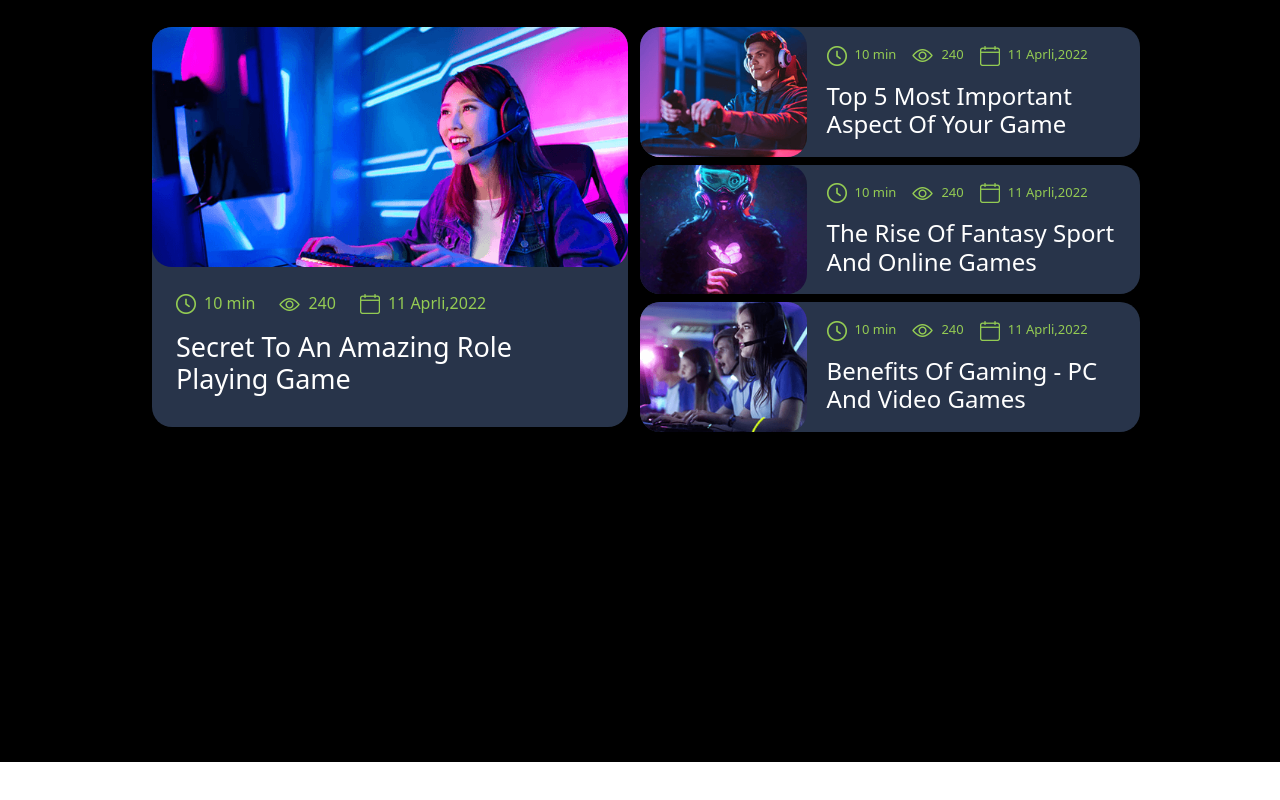
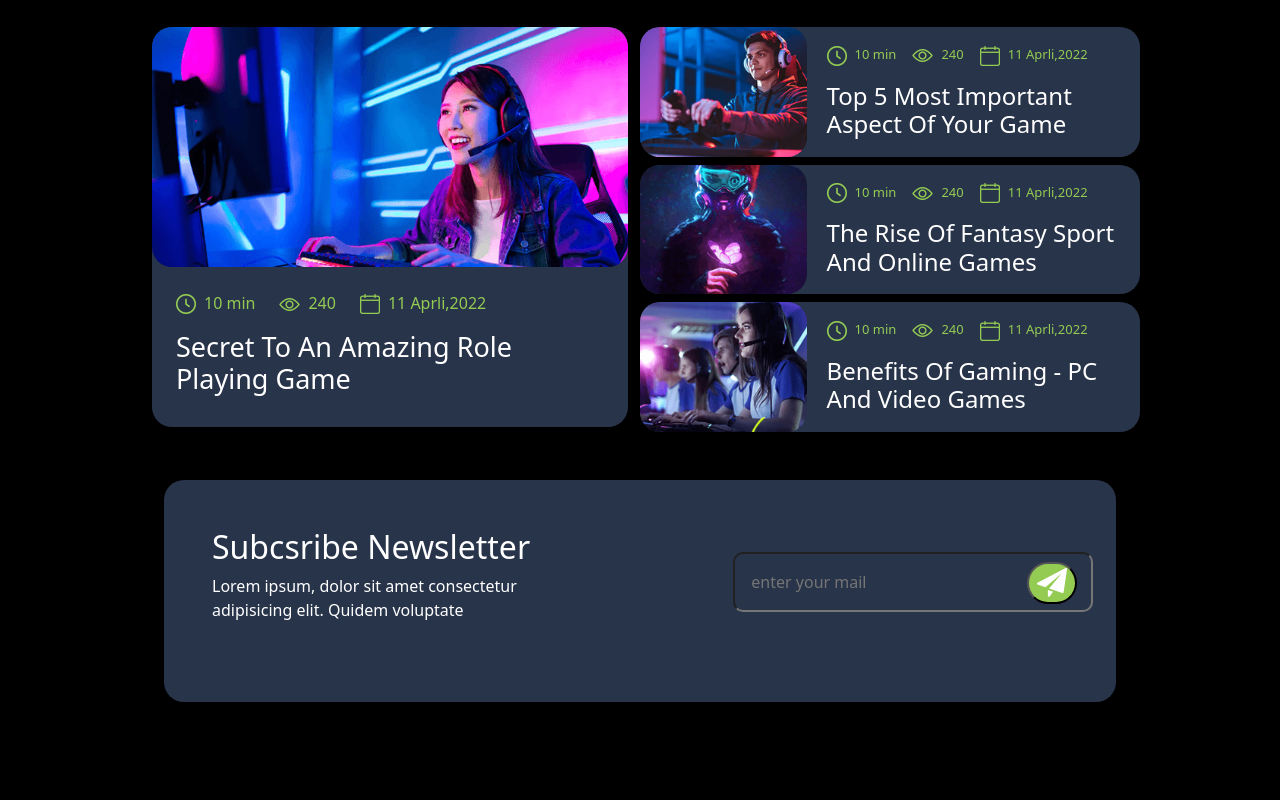
Before and after one commit to alex2000d/proj-html-vuejs, a Vue app: page / in a window 1280 px wide. Shown: the part 5005-5805 px from the top of the page. Before the commit the page ends 5767 px from the top, so only its background shows below. Built offline with nearby package versions, Linux system fonts and the light colour scheme; the HTML template or start-up script is replaced by a standard one.

Commit message:
[UPD] added the section news letter

```diff
--- a/src/components/AppNews.vue
+++ b/src/components/AppNews.vue
@@ -74,6 +74,28 @@ export default {
                     </div>
                 </div>
             </div>
+            <div class="container mt-5">
+                <div class="row">
+                    <div class="col-12">
+                        <div class="content bg-blue py-5">
+                           <div class="row">
+                            <div class="col-7">
+                                <div class="content">
+                                   <h2 class="text-white mx-5">Subcsribe Newsletter</h2>
+                                   <p class="text-white mx-5">Lorem ipsum, dolor sit amet consectetur<br> adipisicing elit. Quidem voluptate</p>
+                                </div>
+                            </div>
+                            <div class="col-5">
+                                <div class="content mt-4">
+                                    <input class="bg-blue p-3 width-input" type="email" placeholder="enter your mail">
+                                    <button class="button-play mx-4"><img src="../assets/img/icon/send-icon.png" alt=""></button>
+                                </div>
+                            </div>
+                           </div>
+                        </div>
+                    </div>
+                </div>
+            </div>
         </div>
     </div>
 </template>
@@ -128,4 +150,29 @@ export default {
         position: relative;
     }
 
+    .width-input{
+        width: 360px;
+        border-radius: 10px;
+    }
+
+
+
+    .button-play{
+        left: 270px;
+        bottom: 50px;
+        position: relative;
+        cursor: pointer;
+        border-radius: 100px;
+        background-color: rgb(148, 203, 83);
+        padding: 0.3em 0.5em;
+        transition: all 0.3s ease 0s;
+      }
+
+      .button-play:hover{
+        background-color: gray;
+        box-shadow: 0px 15px 20px rgba(46, 229, 157, 0.4);
+        color: #23c483;
+        transform: translateY(-7px);
+      }
+
 </style>
```
